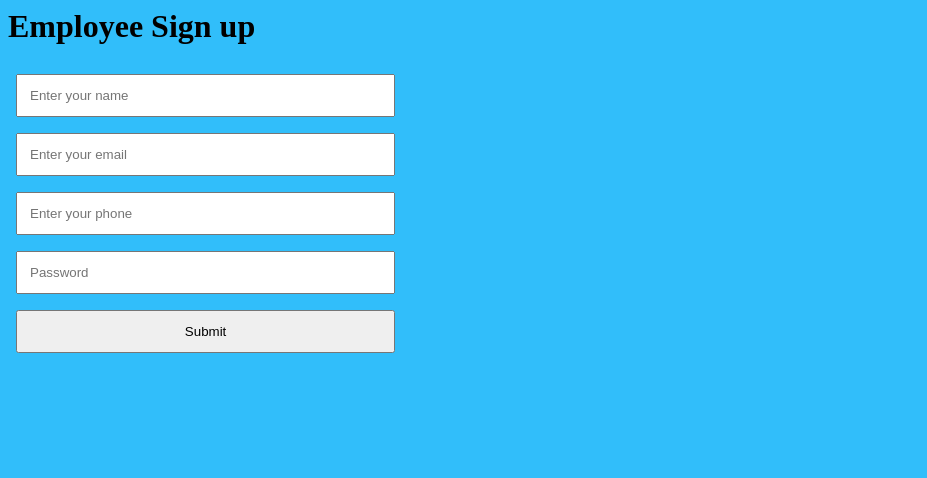
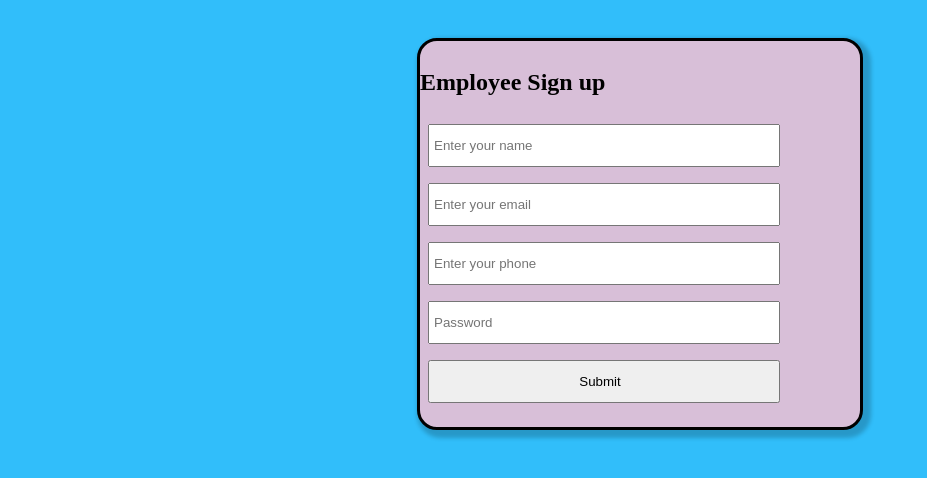
Before and after one commit to DWAA1660/scheduler, a Python web app: template templates/employees/employee_signup.html in a window 1280 px wide. Shown: the top 478 px of the page, without its empty margins (0-927 px from the left). Run offline with Jinja, Linux system fonts and the light colour scheme; the template is opened without the code that fills it, so the values that code supplies are empty.

Commit message:
made more traversible

```diff
--- a/app.py
+++ b/app.py
@@ -2,10 +2,10 @@
 from distutils.log import debug
 from employees.datahandlers.employee_datahandlers import employee_datahandlers
 from employees.employee_routes import employee_routes
-from employees.employee_login_and_signup.employee_login_and_signup import employee_login_and_signup
+from employees.employee_login_and_signup import employee_login_and_signup
 #employers
 from employers.datahandlers.employer_datahandlers import employer_datahandlers
-from employers.employer_signup_and_logins.employer_signup_and_login import employer_signup_and_login
+from employers.employer_signup_and_login import employer_signup_and_login
 from employers.employer_routes import employer_routes
 #jobs
 from jobs.datahandlers.job_datahandlers import job_datahandlers
--- a/employees/datahandlers/employee_datahandlers.py
+++ b/employees/datahandlers/employee_datahandlers.py
@@ -18,13 +18,13 @@ async def addemployer():
     results = await db.main.employer.find_one({"id": employersid})
     resultsemployee = await db.main.employee.find_one({"token": employee_token})
     if results == None:
-        return "Invalid id please try again"
+        return "Invalid id please <a href='/employee/login'> try again</a>"
     if resultsemployee == None:
-        return "Your credentials are invalid please try again"
+        return redirect('/employee/login/')
     employee_id = resultsemployee["id"]
     #adds employee to employers db
     await db.main.employer.update_one({"id": employersid}, {"$push": {"employees": employee_id}})
     #adds employer to employees db
     await db.main.employee.update_one({"id": resultsemployee["id"]}, {"$push": {"employers": employersid}})
 
-    return redirect(f"/employeemain/")
+    return redirect(f"/employee/portal/")
--- a/employees/employee_login_and_signup/employee_login_and_signup.py
+++ b/employees/employee_login_and_signup.py
@@ -28,7 +28,7 @@ async def employeesignupdata():
         return 'That email is already registered'
 
     await db.main.employee.insert_one({"name": name, "phone": phone, "email": email, "password": password_hashed, "id": id_done, "token": token_done, "employers": []})
-    resp = await make_response(redirect (f"/employeemain/"))
+    resp = await make_response(redirect (f"/employee/portal/"))
     resp.set_cookie('employee_token', token_done)
     return resp
 
@@ -41,7 +41,7 @@ async def employeelogindata():
 
     results = await db.main.employee.find_one({"email": email, "password": password_hashed})
     if results is None:
-        return "<h1> Credentials are invalid please try again <a href='/employeelogin'>back to login</a>"
-    resp = await make_response(redirect(f"/employeemain/"))
+        return "<h1> Credentials are invalid please try again <a href='/employee/login'>back to login</a>"
+    resp = await make_response(redirect(f"/employee/portal/"))
     resp.set_cookie('employee_token', results['token'])
     return resp
--- a/employees/employee_routes.py
+++ b/employees/employee_routes.py
@@ -28,7 +28,7 @@ async def employeesignup():
 async def employeelogin():
     return await render_template('/employees/employeelogin.html')
 
-@employee_routes.route("/employee/portal", methods=['GET'])
+@employee_routes.route("/employee/portal/", methods=['GET'])
 async def employeemain():
     #cookie stuff
     token_cookie = request.cookies.get('employee_token')
@@ -47,7 +47,6 @@ async def employeemain():
     your_token=token_cookie,
     jobs=job_results
     )
-# HLy6UBborYxthA2G3dNs, twpXD7WomR6FgH8SuUGa
 
 @employee_routes.route("/employee_job_portal/<job_id>/", methods=['GET'])
 async def employee_job_portal(job_id):
--- a/employers/employer_routes.py
+++ b/employers/employer_routes.py
@@ -32,7 +32,7 @@ async def manage_employee(employee_id_sent):
         )
 
 
-@employer_routes.route("/employer/main/", methods=['GET'])
+@employer_routes.route("/employer/portal/", methods=['GET'])
 async def employermain():
     # cookie stuff
     cookie_token = request.cookies.get('employer_token')
@@ -49,11 +49,11 @@ async def employermain():
         )
 
 
-@employer_routes.route("/employer/signup", methods=['GET'])
+@employer_routes.route("/employer/signup/", methods=['GET'])
 async def employersignup():
     return await render_template('/employers/employer_signup.html')
 
 
-@employer_routes.route("/employerlogin", methods=['GET'])
+@employer_routes.route("/employer/login/", methods=['GET'])
 async def employerlogin():
     return await render_template('/employers/employerlogin.html')
--- a/employers/employer_signup_and_logins/employer_signup_and_login.py
+++ b/employers/employer_signup_and_login.py
@@ -32,7 +32,7 @@ async def employersignupdata():
 
     await db.main.employer.insert_one({"name": name, "phone": phone, "email": email, "password": password_hashed, "token": token_done, "id": id_done, "employees": []})
 
-    resp = await make_response(redirect (f"/employermain/"))
+    resp = await make_response(redirect ("/employer/portal/"))
     resp.set_cookie('employer_token', token_done)
     return resp
 
@@ -46,8 +46,8 @@ async def employerlogindata():
 
     results = await db.main.employer.find_one({"email": email, "password": password_hashed})
     if results is None:
-        return "<h1> Credentials are invalid please try again <a href='/employerlogin'>back to login</a>"
+        return "<h1> Credentials are invalid please try again <a href='/employer/login'>back to login</a>"
 
-    resp = await make_response(redirect(f"/employermain/"))
+    resp = await make_response(redirect("/employer/portal/"))
     resp.set_cookie('employer_token', results['token'])
     return resp
--- a/static/styles/employees/employee_signup.css
+++ b/static/styles/employees/employee_signup.css
@@ -2,12 +2,42 @@ body {
     background-color: rgb(49, 190, 250);
 }
 
+#signup {
+    padding-top: 8px;
+    margin-right: auto;
+    margin-left: auto;
+
+
+    background-color: thistle;
+    border: 3px solid black;
+    border-radius: 20px;
+    box-shadow: 4px 4px 4px 4px rgba(0, 0, 0, 0.2);
+    width: 44%;
+    max-width: 440px;
+}
+
+
+#placeholder {
+    padding-top: 30px;
+}
+
 input {
-    width: 30%;
+    width: 80%;
     padding: 12px 12px;
+    padding-left: 4px;
     margin: 8px;
 }
 
 input:focus {
-    border: 3px solid black;
+    border: 2px solid black;
 }
+input:hover {
+    border: 2px solid black;
+    }
+
+#submit:hover {
+    background-color: gray;
+    position: relative;
+    top: -5px;
+    box-shadow: 3px 3px 3px 3px rgba(0, 0, 0, 0.2);
+}
--- a/templates/employees/employee_signup.html
+++ b/templates/employees/employee_signup.html
@@ -7,7 +7,9 @@ Employee Sign up
 <link rel="stylesheet" href= "{{ url_for('static',filename='styles/employees/employee_signup.css') }}">
 </head>
 <body>
-<h1>Employee Sign up</h1>
+<div id="placeholder"></div>
+<div id="signup">
+    <h2>Employee Sign up</h2>
     <form action="{{url_for('employee_login_and_signup.employeesignupdata')}}" method="post">
     <input type="text" name="name" placeholder="Enter your name" required>
     <br>
@@ -17,5 +19,8 @@ Employee Sign up
     <br>
     <input type="password" name="password" placeholder="Password" required>
     <br>
-<input type="submit" name="submit" value="Submit">
+    <input id="submit" type="submit" name="submit" value="Submit">
     </form>
+</div>
+</body>
+</html>
--- a/templates/jobs/job_main.html
+++ b/templates/jobs/job_main.html
@@ -4,7 +4,7 @@
 <title>Job portal</title>
 </head>
 <body>
-
+<a href="{{url_for('employer_routes.employermain')}}"> Back to portal</a>
 <h4>Owner is: {{owner}}</h4>
 <h4>
 Add Employee
```
Also changed, not shown: static/styles/employers/employer_signup.css (+32 -2 lines), templates/employers/employer_signup.html (+6 -1 lines), 2 other files. Lines whose indentation alone changed are shown as unchanged.
